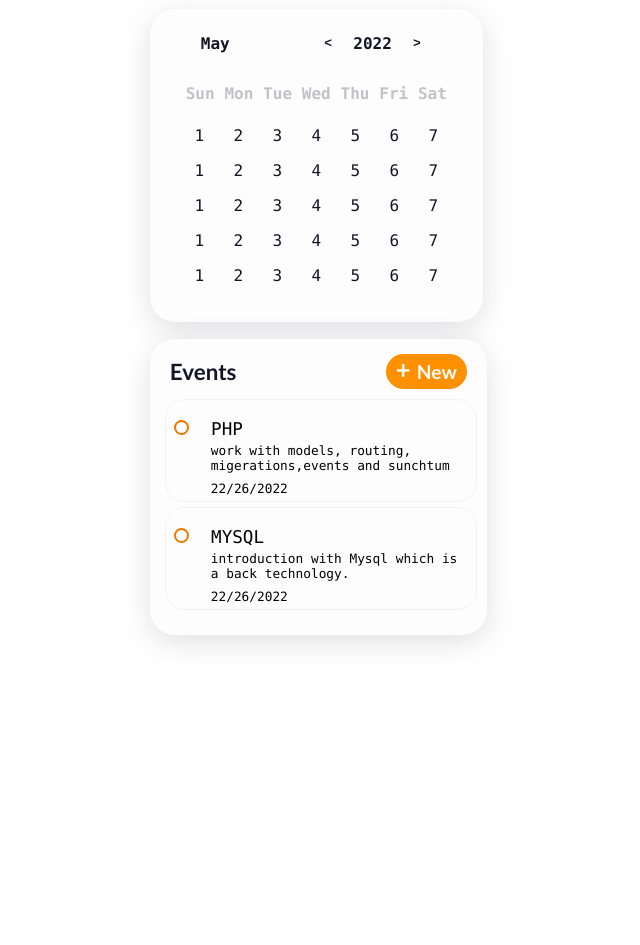
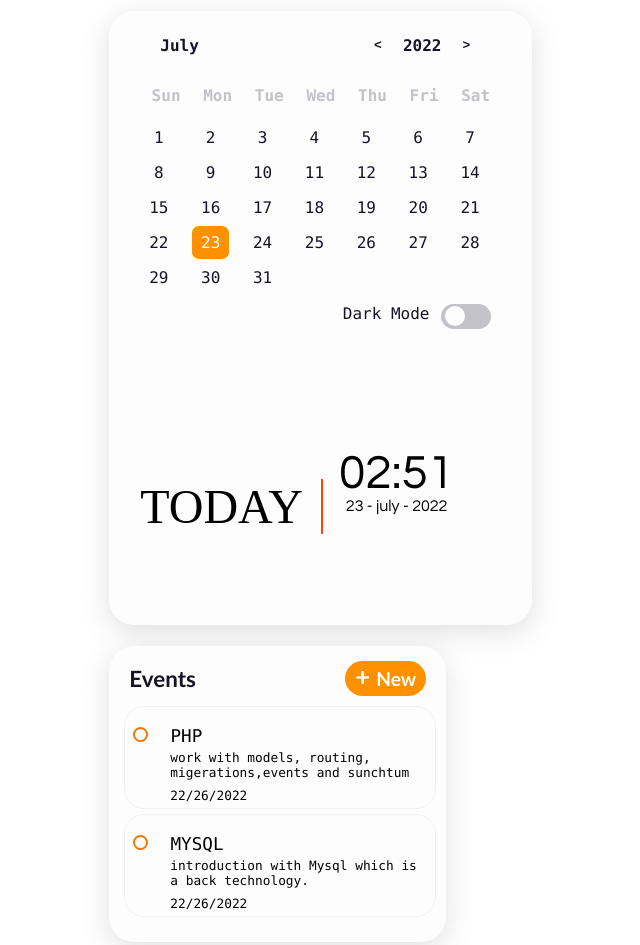
Before and after one commit to yasinrahnaward/Calendar, a plain HTML site: page index.html in a window 1280 px wide. Shown: the top 945 px of the page, without its empty margins (331-971 px from the left). Before the commit the page ends 800 px from the top, so only its background shows below. Drawn offline with Linux system fonts and the light colour scheme.

Commit message:
the date script with time pattern

```diff
--- a/index.html
+++ b/index.html
@@ -18,7 +18,7 @@
             <span class="year-change" id="pre-year">
               <pre><</pre>
             </span>
-            <span id="year"> 2022 </span>
+            <span id="year">2020 </span>
             <span class="year-change" id="next-year">
               <pre>></pre>
             </span>
@@ -79,11 +79,23 @@
           </div>
         </div>
         <div class="calendar-footer">
-
+          <div class="toggle">
+            <span>Dark Mode</span>
+            <div class="switch-mode">
+              <div class="switch-mode-sign"></div>
+            </div>
+          </div>
+        </div>
+        <div class="date-time-formate">
+          <div class="day-text-formate">TODAY</div>
+          <div class="date-time-value">
+            <div class="time-formate">02:51</div>
+            <div class="date-formate">23 - july - 2022</div>
+          </div>
         </div>
         <div class="month-list"></div>
-        <div class="year-list"></div>
     </div>
+
     <!-- events -->
     <div class="event">
       <div class="event-header">
@@ -115,9 +127,6 @@
     </div>
   </div>
 
-    <div class="month-list"></div>
-    <div class="year-list"></div>
-  </div>
-    <script src="calendar.js"></script>
+    <script src="script.js"></script>
 </body>
 </html>
--- /dev/null
+++ b/script.js
@@ -0,0 +1,110 @@
+// "use strict";
+document.querySelector(".switch-mode").onclick = () => {
+    document.querySelector("body").classList.toggle("dark");
+    document.querySelector("body").classList.toggle("light");
+  };
+
+  isLeapYear = (year) => {
+    return (
+      (year % 4 === 0 && year % 100 !== 0 && year % 400 !== 0) ||
+      (year % 100 === 0 && year % 400 === 0)
+    );
+  };
+  // console.log(isLeapYear(2014));
+
+  getFebDays = (year) => {
+    return isLeapYear(year) ? 29 : 28;
+  };
+  console.log(getFebDays(2021));
+  let calendar = document.querySelector(".calendar");
+  const month_names = [
+    "January",
+    "February",
+    "March",
+    "April",
+    "May",
+    "June",
+    "July",
+    "August",
+    "September",
+    "October",
+    "November",
+    "December",
+  ];
+  let month_picker = document.querySelector("#month-picker");
+  month_picker.onclick=()=>{
+
+    month_list.classList.remove('hide');
+    month_list.classList.add('show');
+  }
+
+  generateCalendar = (month, year) => {
+    let calendar_days = document.querySelector(".calendar-days");
+    calendar_days.innerHTML = "";
+    let calendar_header_year = document.querySelector("#year");
+    let days_of_month = [
+      31,
+      getFebDays(year),
+      31,
+      30,
+      31,
+      30,
+      31,
+      31,
+      30,
+      31,
+      30,
+      31,
+    ];
+    let currentDate = new Date();
+    month_picker.innerHTML = month_names[month];
+    calendar_header_year.innerHTML = year;
+    let first_day = new Date(month, year, 1);
+    for (let i = 0; i <= days_of_month[month] + first_day.getDay() - 1; i++) {
+      let day = document.createElement("div");
+      if (i >= first_day.getDay()) {
+        day.classList.add("calendar-day-hover");
+        day.innerHTML = i - first_day.getDay() + 1;
+        day.innerHTML += `<spna></span>
+        <spna></span>
+        <spna></span>
+        <spna></span>`;
+        if (
+          i - first_day.getDay() + 1 === currentDate.getDate() &&
+          year === currentDate.getFullYear() &&
+          month === currentDate.getMonth()
+        ) {
+          day.classList.add("current-date");
+        }
+      }
+      calendar_days.appendChild(day);
+    }
+  };
+
+  let month_list = calendar.querySelector(".month-list");
+  month_names.forEach((e, index) => {
+    let month = document.createElement("div");
+    month.innerHTML = `<div>${e}</div>`;
+    month_list.append(month);
+    month.onclick=()=>{
+      // left transition
+      currentMonth.value=index;
+      generateCalendar(currentMonth.value,currentYear.value)
+      // month_list.classList.add('hide');
+      month_list.classList.replace('show','hide');
+    }
+  });
+
+  document.querySelector('#pre-year').onclick=()=>{
+    --currentYear.value;
+    generateCalendar(currentMonth.value,currentYear.value)
+  }
+  document.querySelector('#next-year').onclick=()=>{
+    ++currentYear.value;
+    generateCalendar(currentMonth.value,currentYear.value)
+  }
+
+  let currentDate = new Date();
+  let currentMonth = { value: currentDate.getMonth() };
+  let currentYear = { value: currentDate.getFullYear() };
+  generateCalendar(currentMonth.value, currentYear.value);
--- a/style.css
+++ b/style.css
@@ -19,7 +19,7 @@
   --blue: #0000ff;
   --white: #fff;
   --shadow: rgba(100, 100, 111, 0.2) 0px 7px 29px 0px;
-    --font-family:consolas;
+  --font-family: consolas;
 }
 .dark {
   /* --bg-body: var(--dark-body); */
@@ -48,15 +48,16 @@
   font-family: var(--font-family);
   background-color: var(--bg-body);
 }
-  .sidebar{
+.sidebar {
   /* border: 1px solid green; */
-    width:max-content;
+  width: max-content;
   height: max-content;
+  position: relative;
   display: inline-block;
-    padding: 2% 2px 0 3% ;
-    margin:2px;
+  padding: 2% 2px 0 3%;
+  margin: 2px;
 }
-  .content{
+.content {
   width: 700px;
   height: 600px;
   border: 1px solid orange;
@@ -64,8 +65,6 @@
   position: absolute;
   margin: 1%;
   padding: 1%;
-
-
 }
 /* calendar style */
 .calendar {
@@ -74,8 +73,10 @@
   background-color: var(--bg-main);
   border-radius: 25px;
   margin-bottom: 5%;
-    overflow: hidden;
+  overflow:hidden;
   padding: 10px 31px;
+  /* border: 2px solid red; */
+
 }
 .light .calendar {
   box-shadow: var(--shadow);
@@ -120,6 +121,7 @@
   padding: 5px;
   position: relative;
   cursor: pointer;
+animation: to-top 1s forwards;
 }
 .month-picker {
   padding: 5px 10px;
@@ -130,7 +132,7 @@
   background-color: var(--color-hover);
 }
 .month-picker:hover {
-    color:var(--color-txt);
+  color: var(--color-txt);
 }
 .year-picker {
   display: flex;
@@ -144,7 +146,6 @@
   place-items: center;
   margin: 0px 10px;
   cursor: pointer;
-
 }
 .year-change:hover {
   background-color: var(--color-hover);
@@ -182,10 +183,14 @@
   top: 2px;
   left: 4px;
 }
-  .dark .switch-mode .switch-mode-sign {
+.dark .switch-mode .switch-mode-sign .month-list {
   top: 2px;
-    left:27px;
+  left: 27px;
   /* left: calc(2px + 50%); */
+}
+
+.calendar-days div span {
+  position: absolute;
 }
 
 /* events style */
@@ -204,7 +209,7 @@
   box-shadow: var(--shadow);
   padding: 5px 0px 20px 0px;
 }
-  .event-body{
+.event-body {
   height: max-content;
   width: max-content;
 }
@@ -217,42 +222,39 @@
   font-weight: 900;
   color: var(--color-txt);
   padding: 5px 10px;
-    margin: 5px 10px ;
-    font-family:'Gill Sans', 'Gill Sans MT', Calibri, 'Trebuchet MS', sans-serif;
+  margin: 5px 10px;
+  font-family: "Gill Sans", "Gill Sans MT", Calibri, "Trebuchet MS", sans-serif;
 }
-  .event-logo:hover{
+.event-logo:hover {
   transform: scale(0.95);
-    transition: .2s ease-in-out;
+  transition: 0.2s ease-in-out;
   cursor: pointer;
 }
-  .add-new-event-btn{
+.add-new-event-btn {
   font-size: 1.2rem;
   display: block;
-    position:relative;
+  position: relative;
   border-radius: 50px;
   cursor: pointer;
   background-color: var(--light-btn);
   color: var(--light-main);
   padding: 0px 10px 5px 10px;
   height: max-content;
-
 }
-  .add-new-event-btn span{
+.add-new-event-btn span {
   font-size: 1.6rem;
 }
-  .add-new-event-btn:hover{
+.add-new-event-btn:hover {
   color: var(--light-text);
   background-color: var(--light-hover);
   transform: scale(0.95);
-    transition: .2s ease-in-out;
-
+  transition: 0.2s ease-in-out;
 }
-  .add-new-event-btn:hover span{
+.add-new-event-btn:hover span {
   color: rgb(255, 111, 0);
-
 }
 /* event body style */
-  .event-items{
+.event-items {
   border-radius: 20px;
   border: 1px solid rgb(241, 241, 241);
   width: max-content;
@@ -261,48 +263,165 @@
   padding: 5px 5px;
   align-items: right;
   cursor: pointer;
-
 }
-  .event-items:hover{
+.event-items:hover {
   box-shadow: rgba(100, 100, 111, 0.2) 0px 5px 5px 0px;
   transform: scale(1.01);
-    transition: .2s ease-in-out;
+  transition: 0.2s ease-in-out;
 }
 
 .event-items:hover .event-item-color {
-    background-color:var(--light-btn);
+  background-color: var(--light-btn);
 }
 
-  .event-item-color{
+.event-item-color {
   width: 15px;
   height: 15px;
   display: inline-block;
   background-color: var(--light-man);
-    border:2px solid rgb(240, 120, 0);
+  border: 2px solid rgb(240, 120, 0);
   border-radius: 50%;
   margin: 0 3px;
 }
-  .event-item-title{
+.event-item-title {
   font-size: 1.1rem;
-
-
 }
-  .event-item-edit{
-
+.event-item-edit {
 }
-  .event-item-text
-  {
+.event-item-text {
   font-size: 0.8rem;
   margin-left: 40px;
   height: max-content;
   justify-content: left;
   width: 260px;
-
 }
-  .event-item-date{
+.event-item-date {
   font-size: 0.8rem;
   margin-left: 40px;
   height: max-content;
   align-content: center;
   margin-top: 8px;
 }
+.calendar-days div.current-date {
+  color: var(--dark-text);
+
+  background-color: var(--light-btn);
+  border-radius: 20%;
+}
+.month-list {
+
+  position:relative;
+  left: 0;
+  top: 0;
+  background-color: #1f213a;
+  color: var(--dark-text);
+  display: grid;
+  grid-template-columns: repeat(3, auto);
+  /* border: 1px solid red; */
+  gap: 5px;
+  border-radius:20px;
+  transform: scale(1.3);
+  visibility: hidden;
+  pointer-events: none;
+}
+.month-list > div {
+  display: grid;
+  place-content: center;
+  margin: 5px 10px;
+
+  transition: all .2s ease-in-out;
+  /* border: 1px solid red */
+}
+.month-list > div > div {
+  border-radius: 15px;
+  padding: 10px;
+  cursor: pointer;
+}
+.month-list > div > div:hover {
+
+  background-color: var(--dark-hover);
+  color: var(--light-text);
+
+
+}
+
+.month-list.show{
+  visibility: visible;
+  pointer-events: visible;
+  transition: .6s ease-in-out;
+  animation: to-left 1s forwards;
+}
+.month-list.hide{
+  animation: to-right 1s forwards;
+  /* visibility: n; */
+  pointer-events: none;
+  transition: 1.4s ease-in-out;
+}
+
+/* date and time show formate */
+.date-time-formate{
+  width: max-content;
+  height: max-content;
+  font-family:Dubai Light, Century Gothic;
+  position:relative;
+  display: inline;
+  top: 140px;
+
+}
+.day-text-formate{
+  font-family:Microsoft JhengHei UI ;
+  font-size: 3rem;
+  padding-right: 5%;
+  border-right: 2px solid orangered;
+  position: absolute;
+
+}
+.date-time-value{
+  display: block;
+  height: max-content;
+  width: max-content;
+  position: relative;
+  left: 55%;
+  top: -30px;
+  text-align: center;
+}
+
+.time-formate{
+  font-size: 3rem;
+
+}
+.date-formate{
+}
+@keyframes to-top {
+  0%{
+
+    transform: translateY(100%);
+    opacity: 0;
+  }
+  100%{
+    transform: translateY(0);
+    opacity: 1;
+  }
+}
+@keyframes to-left {
+  0%{
+
+    transform: translatex(230%);
+    opacity: 0;
+  }
+  100%{
+    transform: translatex(0);
+    opacity: 1;
+  }
+}
+@keyframes to-right {
+  100%{
+
+    transform: translatex(130%);
+    opacity: 1;
+  }
+  0%{
+    transform: translatex(0);
+    opacity: 0;
+  }
+}
```
Also changed, not shown: calendar.js (deleted). Lines whose indentation alone changed are shown as unchanged.
